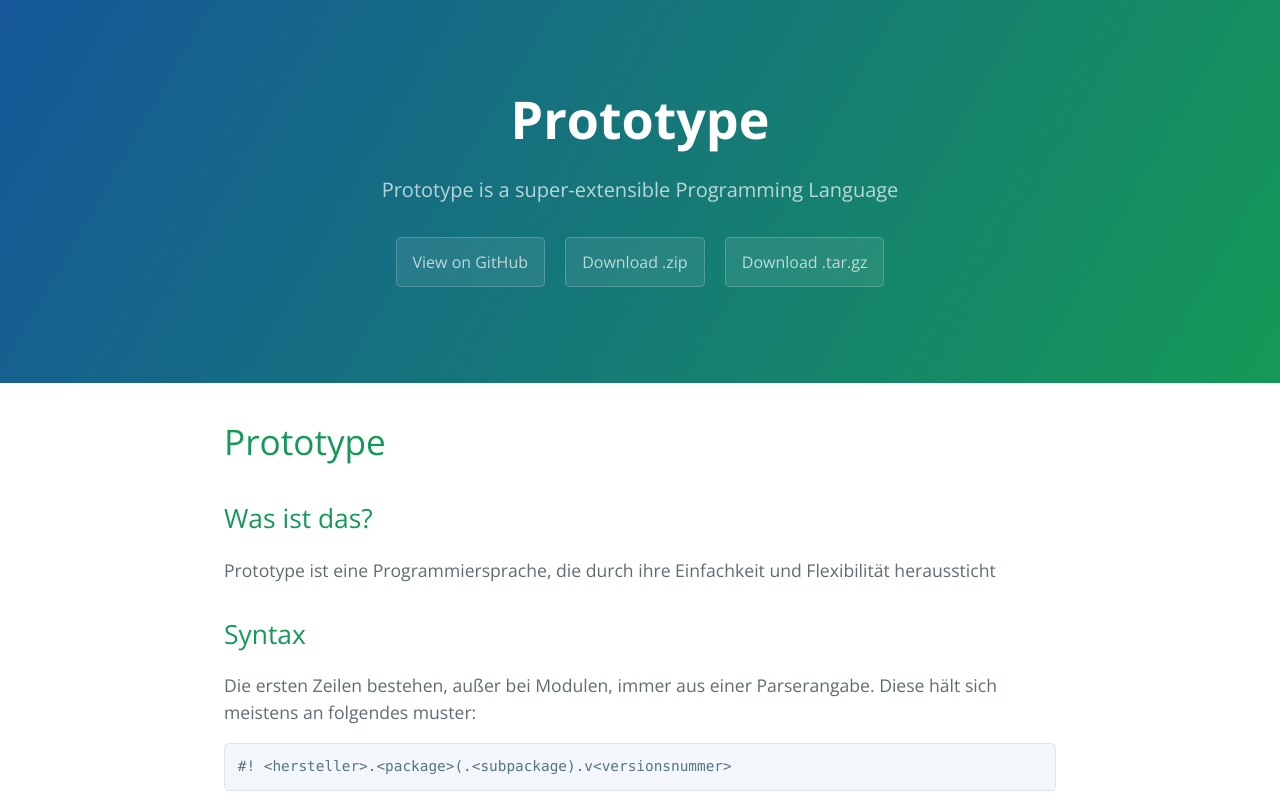
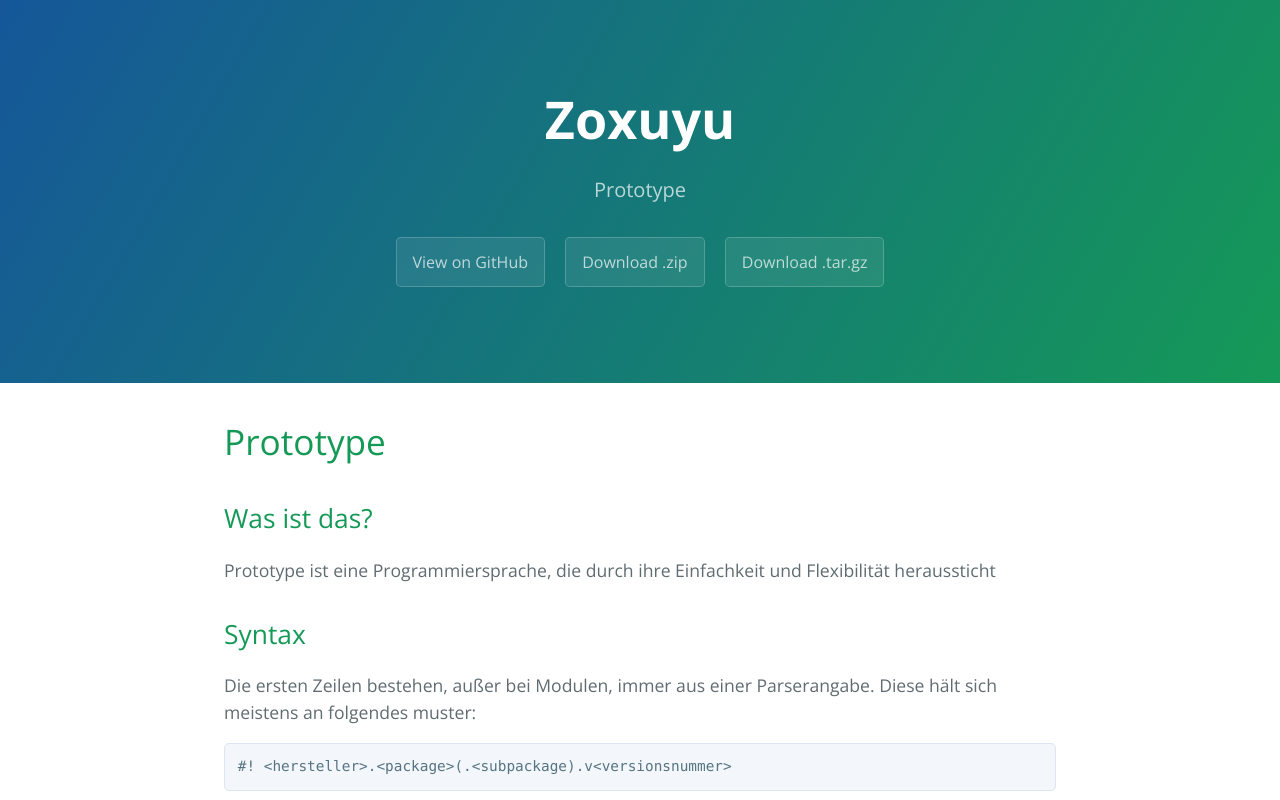
Before and after one commit to zoxuyu/prototype, a plain HTML site: page index.html in a window 1280 px wide. Shown: the top 800 px of the page. Drawn offline with nearby package versions, Linux system fonts and the light colour scheme.

Commit message:
Update index.html

```diff
--- a/index.html
+++ b/index.html
@@ -11,8 +11,8 @@
   </head>
   <body>
     <section class="page-header">
-      <h1 class="project-name">Prototype</h1>
-      <h2 class="project-tagline">Prototype is a super-extensible Programming Language</h2>
+      <h1 class="project-name">Zoxuyu</h1>
+      <h2 class="project-tagline">Prototype</h2>
       <a href="https://github.com/zoxuyu/prototype" class="btn">View on GitHub</a>
       <a href="https://github.com/zoxuyu/prototype/zipball/master" class="btn">Download .zip</a>
       <a href="https://github.com/zoxuyu/prototype/tarball/master" class="btn">Download .tar.gz</a>
```
